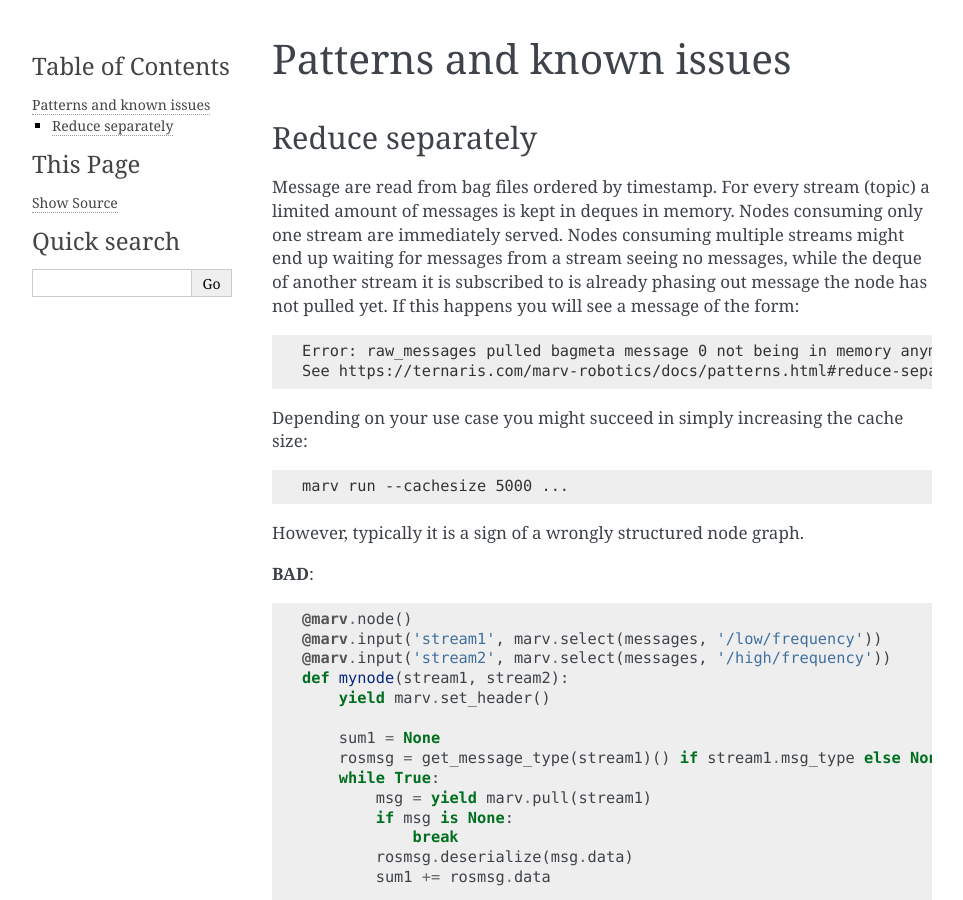
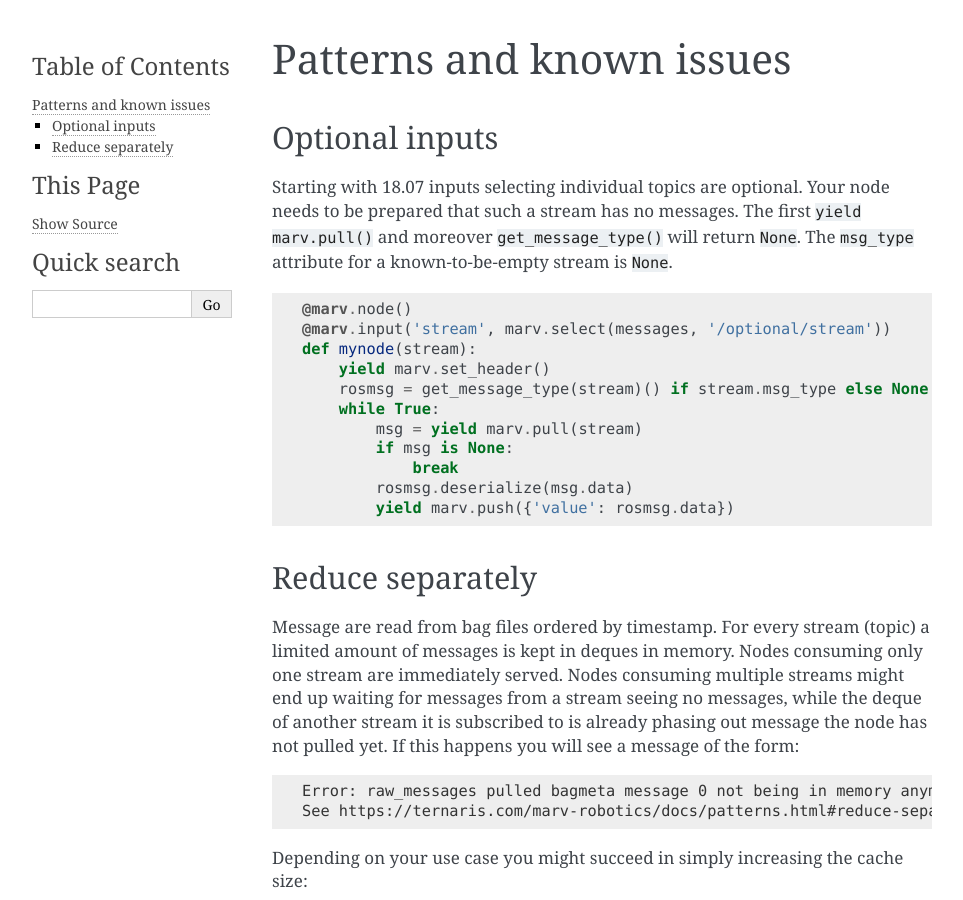
Before and after one commit to ternaris/marv-robotics, a Sphinx documentation site: the page built from docs/patterns.rst, in a window 1280 px wide and 900 px high. Shown: the whole window, without its empty margins (148-1111 px from the left). Built offline with Sphinx 7.4.7, drawn with Linux system fonts in a browser that asks for light colours; pages that are not in the unit, such as notebooks, are missing from menus.

Commit message:
[marv] Add documentation regarding optional inputs
https://github.com/ternaris/marv/issues/34
https://github.com/ternaris/marv-robotics/issues/25

```diff
--- a/docs/httpapi.rst
+++ b/docs/httpapi.rst
@@ -61,6 +61,8 @@ And likewise for setid:
 
    curl $MARV_API/collection |jq '.listing.widget.data.rows[] | .setid'
 
+
+.. _httpapi_filter:
 
 Filter
 ^^^^^^
@@ -161,6 +163,8 @@ output:
 Deletion is idempotent.
 
 
+.. _httpapi_tag:
+
 Tag
 ---
 
--- a/docs/patterns.rst
+++ b/docs/patterns.rst
@@ -5,6 +5,28 @@
 
 Patterns and known issues
 =========================
+
+.. _optional_inputs:
+
+Optional inputs
+---------------
+
+Starting with 18.07 inputs selecting individual topics are optional. Your node needs to be prepared that such a stream has no messages. The first ``yield marv.pull()`` and moreover ``get_message_type()`` will return ``None``. The ``msg_type`` attribute for a known-to-be-empty stream is ``None``.
+
+.. code-block:: python
+
+   @marv.node()
+   @marv.input('stream', marv.select(messages, '/optional/stream'))
+   def mynode(stream):
+       yield marv.set_header()
+       rosmsg = get_message_type(stream)() if stream.msg_type else None
+       while True:
+           msg = yield marv.pull(stream)
+           if msg is None:
+               break
+           rosmsg.deserialize(msg.data)
+           yield marv.push({'value': rosmsg.data})
+
 
 .. _reduce_separately:
 
```
Also changed, not shown: docs/migrate/index.rst (+7 -1 lines).
